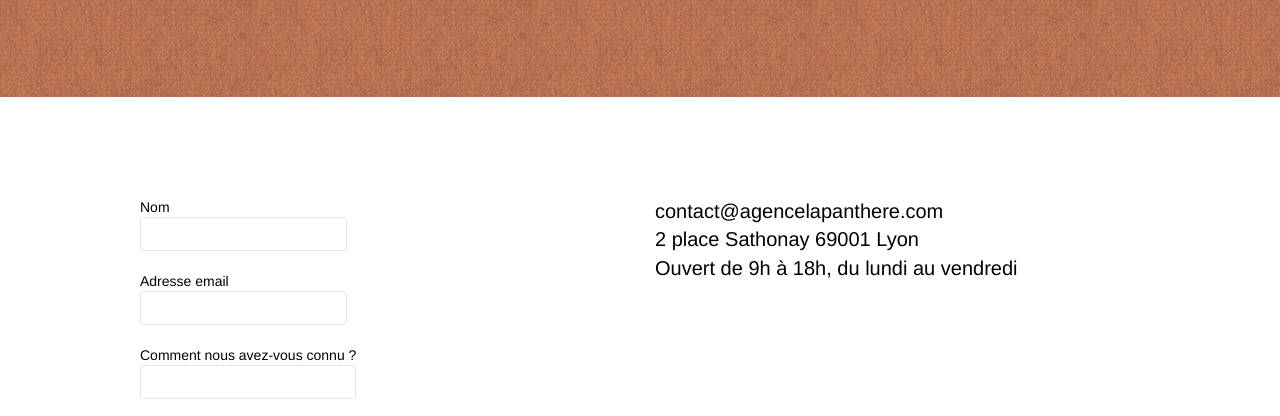
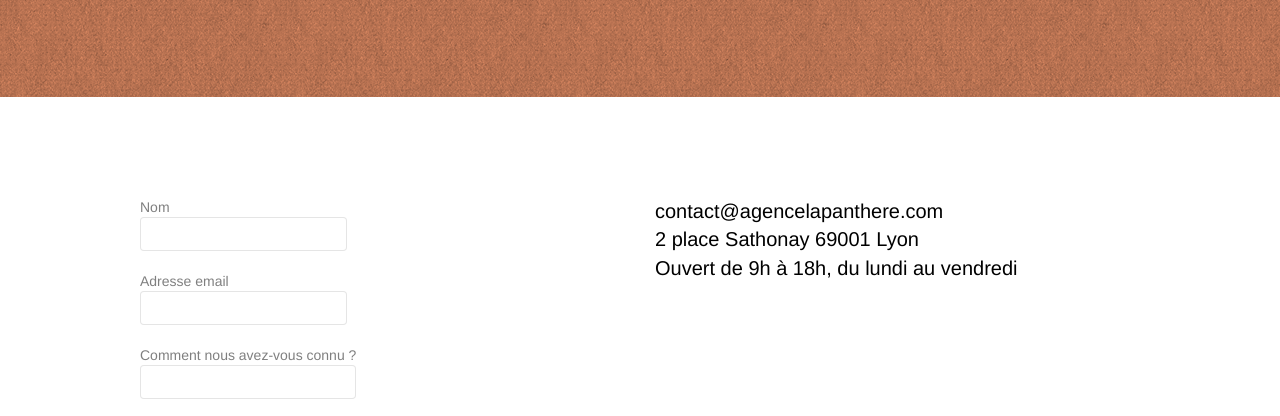
Before and after one commit to nicolasbrun3094/lapanthere-OC4, a plain HTML site: page page2.html in a window 1280 px wide. Shown: the part 353-769 px from the top of the page. Drawn offline with Linux system fonts and the light colour scheme.

Commit message:
color label restaure

```diff
--- a/style.css
+++ b/style.css
@@ -666,10 +666,6 @@ a {
     font-weight: 400;
 }
 
-label{
-    color: #000000;
-}
-
 li a{
     color: #FFFFFF;
 }
```
